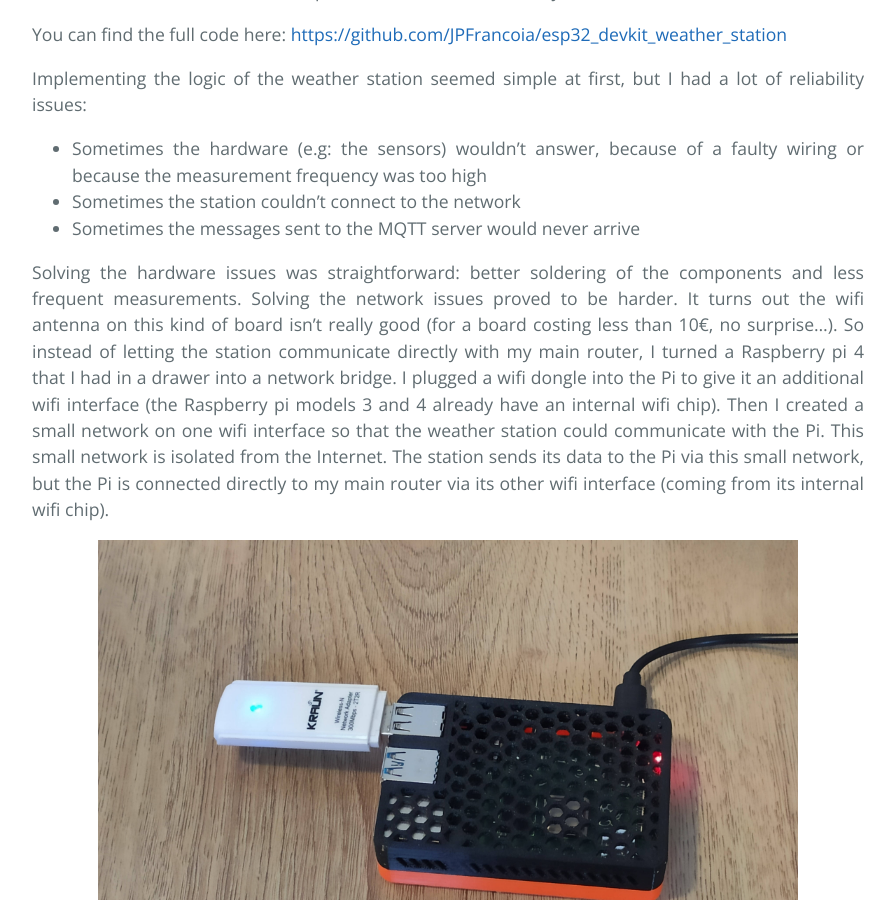
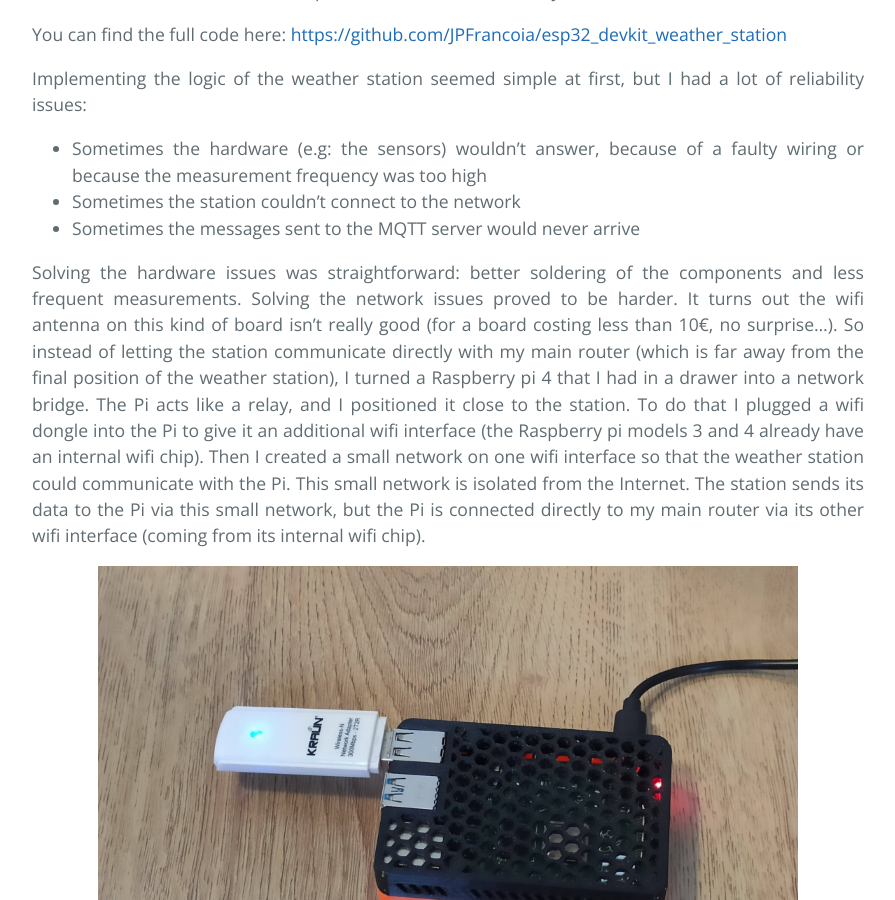
Before and after one commit to JPFrancoia/JPFrancoia.github.io, a Jekyll site: the page built from _posts/2020-08-01-home-made-weather-station.md, in a window 1280 px wide and 900 px high, scrolled down 3976 px. Shown: the whole window, without its empty margins (192-1087 px from the left). Built offline with Jekyll 4.4.1, drawn with Linux system fonts in a browser that asks for light colours; the repository's description, which GitHub fills in, is left out.

Commit message:
Better phrasing for the router part of the weather station article.

```diff
--- a/_posts/2020-08-01-home-made-weather-station.md
+++ b/_posts/2020-08-01-home-made-weather-station.md
@@ -118,18 +118,19 @@ a lot of reliability issues:
 - Sometimes the messages sent to the MQTT server would never arrive
 
 Solving the hardware issues was straightforward: better soldering of the
-components and less frequent measurements. Solving the network issues
-proved to be harder. It turns out the wifi antenna on this kind of board
-isn't really good (for a board costing less than 10€, no surprise...). So
-instead of letting the station communicate directly with my main router,
-I turned a Raspberry pi 4 that I had in a drawer into a network bridge. I
-plugged a wifi dongle into the Pi to give it an additional wifi interface
-(the Raspberry pi models 3 and 4 already have an internal wifi chip). Then
-I created a small network on one wifi interface so that the weather station
-could communicate with the Pi. This small network is isolated from the
-Internet. The station sends its data to the Pi via this small network, but
-the Pi is connected directly to my main router via its other wifi interface
-(coming from its internal wifi chip).
+components and less frequent measurements. Solving the network issues proved
+to be harder. It turns out the wifi antenna on this kind of board isn't really
+good (for a board costing less than 10€, no surprise...). So instead of
+letting the station communicate directly with my main router (which is far
+away from the final position of the weather station), I turned a Raspberry
+pi 4 that I had in a drawer into a network bridge. The Pi acts like a relay,
+and I positioned it close to the station. To do that I plugged a wifi dongle
+into the Pi to give it an additional wifi interface (the Raspberry pi models
+3 and 4 already have an internal wifi chip). Then I created a small network
+on one wifi interface so that the weather station could communicate with the
+Pi. This small network is isolated from the Internet. The station sends its
+data to the Pi via this small network, but the Pi is connected directly to my
+main router via its other wifi interface (coming from its internal wifi chip).
 
 <p align="center">
   <img width="700" src="{{ site.baseurl }}/images/station/wifi_bridge.jpg">
```
